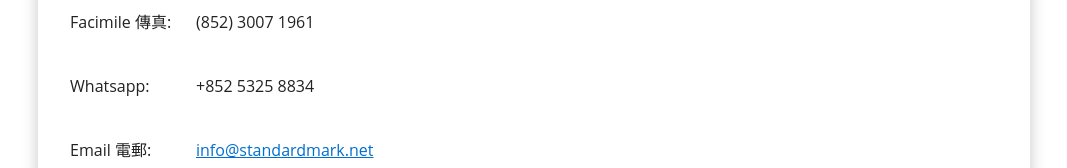
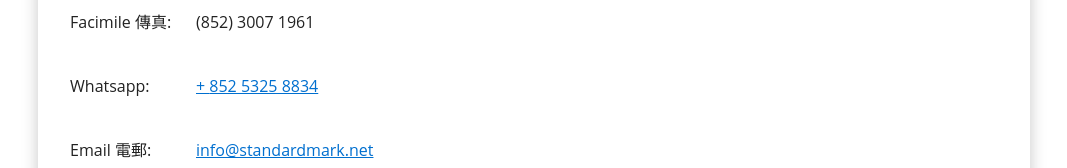
Before and after one commit to oliviam20/StandardTrademark, a React (Create React App) app: page / in a window 1280 px wide. Shown: the part 2359-2527 px from the top of the page, without its empty margins (106-1173 px from the left). Built offline with nearby package versions, Linux system fonts and the light colour scheme.

Commit message:
update whatsapp link and package

```diff
--- a/package.json
+++ b/package.json
@@ -7,12 +7,12 @@
     "@testing-library/react": "^11.1.0",
     "@testing-library/user-event": "^12.1.10",
     "classnames": "^2.2.6",
-    "node-sass": "^4.14.1",
     "prop-types": "^15.7.2",
     "react": "^17.0.1",
     "react-dom": "^17.0.1",
     "react-player": "^2.7.0",
     "react-scripts": "4.0.0",
+    "sass": "^1.42.1",
     "web-vitals": "^0.2.4"
   },
   "scripts": {
--- a/src/components/Contact/Contact.js
+++ b/src/components/Contact/Contact.js
@@ -26,8 +26,8 @@
     <div key={index} className="contactInfoWrapper">
       <p className="label">{add.label}</p>
       <div>
-        {add.addresses.map((loc, index) => (
-          <p key={index}>{loc}</p>
+        {add.addresses.map((location, index) => (
+          <p key={index}>{location}</p>
         ))}
       </div>
     </div>
@@ -44,7 +44,7 @@
     },
     {
       label: "Whatsapp:",
-      info: "+852 5325 8834",
+      info: "852 5325 8834",
     },
     {
       label: "Email 電郵:",
@@ -52,17 +52,21 @@
     },
   ];
 
+  function renderContactInfo(contact) {
+    if (contact.label === "Email 電郵:") {
+      return <a href={`mailto:${contact.info}`}>{contact.info}</a>;
+    } else if (contact.label === "Whatsapp:") {
+      const number = contact.info.replace(/\s+/g, "");
+      return <a href={`https://wa.me/${number}`}>+ {contact.info}</a>;
+    }
+    return <p>{contact.info}</p>;
+  }
+
   const contacts = contactsArr.map((contact, index) => {
-    const info =
-      contact.label === "Email 電郵:" ? (
-        <a href={`mailto:${contact.info}`}>{contact.info}</a>
-      ) : (
-        <p>{contact.info}</p>
-      );
     return (
       <div key={index} className="contactInfoWrapper">
         <p className="label">{contact.label}</p>
-        <div>{info}</div>
+        <div>{renderContactInfo(contact)}</div>
       </div>
     );
   });
```
